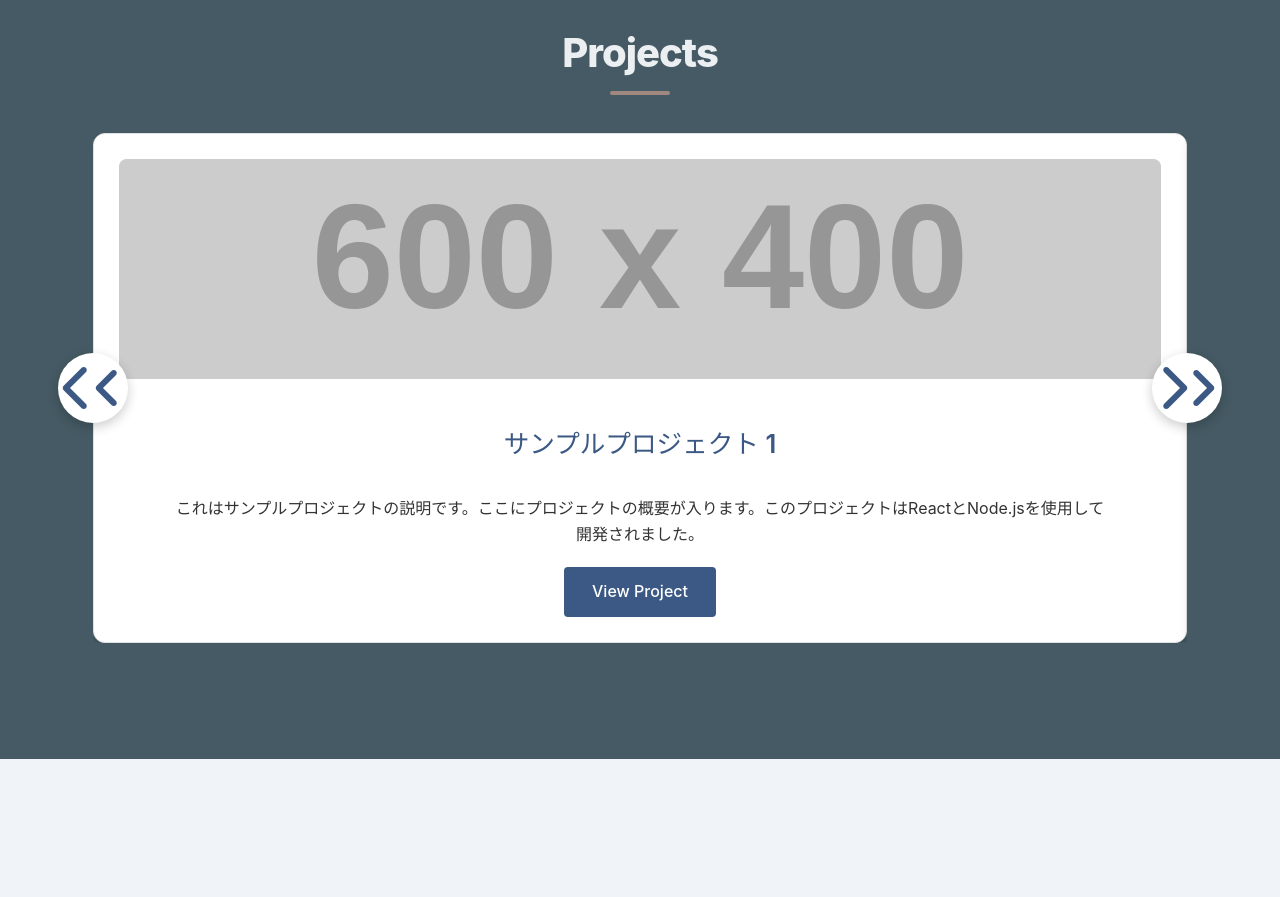
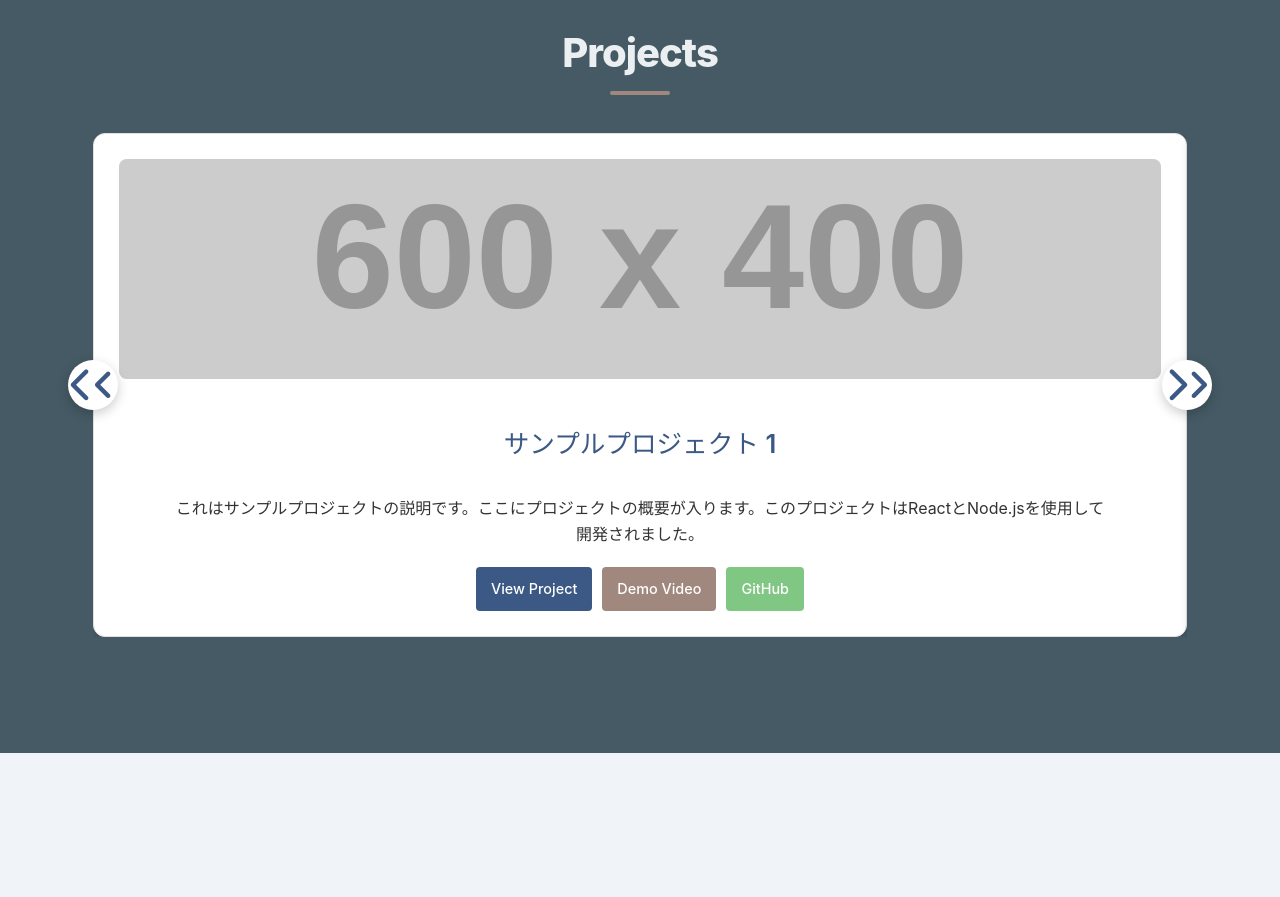
Before and after one commit to AliceWonerfulWorld/portfolio, a React (Vite) app: page / in a window 1280 px wide. Shown: the part 2540-3437 px from the top of the page. Built offline with nearby package versions, Linux system fonts and the light colour scheme.

Commit message:
[update] プロジェクトカードにボタンを追加し、スタイルを調整

```diff
--- a/src/App.css
+++ b/src/App.css
@@ -586,7 +586,7 @@ section p {
   border-radius: var(--border-radius-large);
   box-shadow: var(--shadow-medium);
   margin: 0;
-  min-height: 420px;
+  min-height: 460px; /* Increased height to accommodate new buttons */
   border: 1px solid var(--card-border-color);
 }
 
@@ -615,8 +615,15 @@ section p {
   color: var(--text-color);
 }
 
+.project-card .project-buttons {
+  display: flex;
+  gap: 10px;
+  flex-wrap: wrap;
+  justify-content: center;
+}
+
 .project-card .project-link {
-  padding: 12px 28px;
+  padding: 10px 15px;
   background-color: var(--primary-color);
   color: var(--button-text-color, white);
   text-decoration: none;
@@ -624,11 +631,28 @@ section p {
   transition: background-color 0.3s ease, transform 0.2s ease;
   font-weight: 500;
   display: inline-block;
+  font-size: 0.9rem;
+}
+
+.project-card .project-link.demo-link {
+  background-color: var(--accent-color-1);
+}
+
+.project-card .project-link.github-link {
+  background-color: var(--accent-color-2);
 }
 
 .project-card .project-link:hover {
   background-color: var(--primary-color-dark);
   transform: translateY(-2px);
+}
+
+.project-card .project-link.demo-link:hover {
+  background-color: #8a7369; /* Darker shade of accent-color-1 */
+}
+
+.project-card .project-link.github-link:hover {
+  background-color: #6aad6d; /* Darker shade of accent-color-2 */
 }
 
 /* ============================================= */
@@ -1107,9 +1131,8 @@ section p {
   position: absolute;
   top: 50%;
   transform: translateY(-50%);
-  z-index: 10;
-  width: 70px;
-  height: 70px;
+  z-index: 10;  width: 50px;
+  height: 50px;
   display: flex;
   align-items: center;
   justify-content: center;
@@ -1118,17 +1141,17 @@ section p {
 }
 
 .projects-carousel .carousel-button i {
-  font-size: 3rem;
+  font-size: 2.2rem;
   color: var(--primary-color);
   transition: transform 0.3s ease;
 }
 
 .projects-carousel .carousel-button.prev {
-  left: -35px;
+  left: -25px;
 }
 
 .projects-carousel .carousel-button.next {
-  right: -35px;
+  right: -25px;
 }
 
 .projects-carousel .carousel-button:hover {
--- a/src/App.jsx
+++ b/src/App.jsx
@@ -181,7 +181,11 @@ function App() {
                     <img src={project.image} alt={project.title} className="project-image" />
                     <h3 className="project-title">{project.title}</h3>
                     <p className="project-description">{project.description}</p>
-                    <a href={project.link} target="_blank" rel="noopener noreferrer" className="project-link">View Project</a>
+                    <div className="project-buttons">
+                      <a href={project.link} target="_blank" rel="noopener noreferrer" className="project-link">View Project</a>
+                      <a href={project.demoLink} target="_blank" rel="noopener noreferrer" className="project-link demo-link">Demo Video</a>
+                      <a href={project.githubLink} target="_blank" rel="noopener noreferrer" className="project-link github-link">GitHub</a>
+                    </div>
                   </div>
                 ))}
               </div>
```
